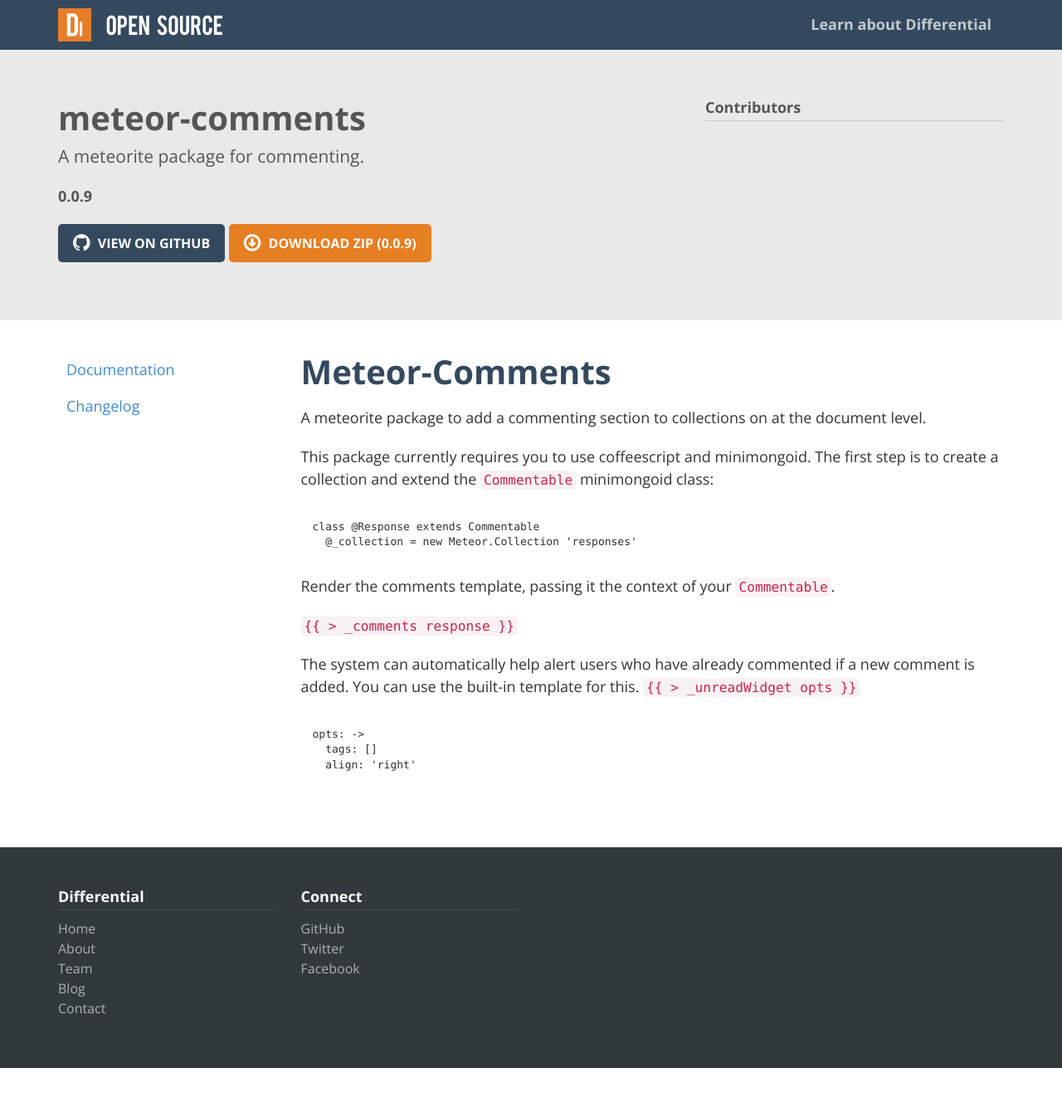
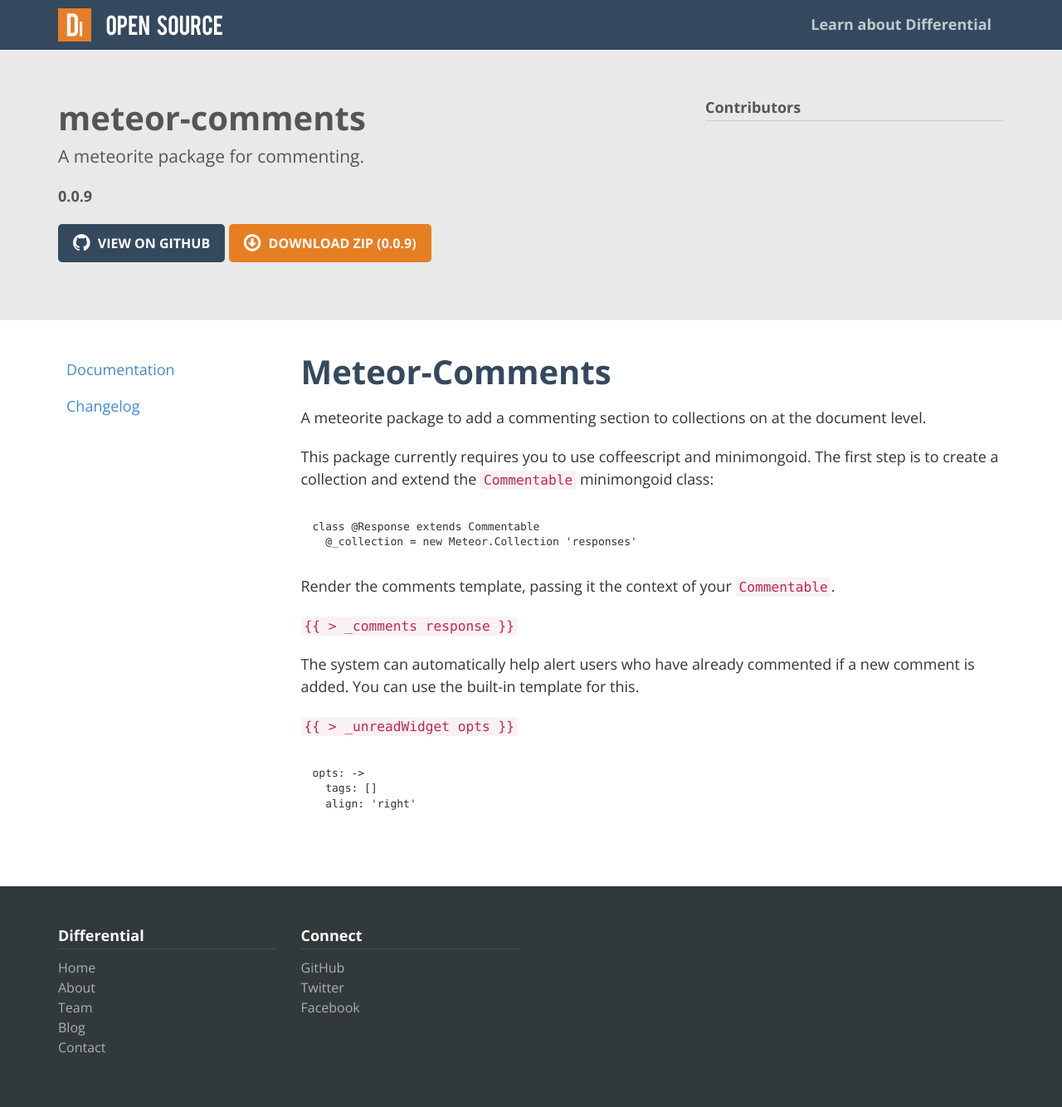
Before and after one commit to Differential/meteor-comments, a Jekyll site: the page built from index.markdown, in a window 1280 px wide. Shown: the whole page at 83% size. Built offline with Jekyll 4.4.1, drawn with Linux system fonts in a browser that asks for light colours; nearby versions of some CDN libraries; Markdown is read by kramdown in place of the engine named in the settings; before the commit the page ends 1287 px from its top, so only the background shows below that.

Commit message:
Update index.markdown

````diff
--- a/index.markdown
+++ b/index.markdown
@@ -21,11 +21,12 @@ class @Response extends Commentable
 
 Render the comments template, passing it the context of your `Commentable`.
 
-{% assign comments = '{{ > _comments response }}' %} {% assign unread = '{{ > _unreadWidget opts }}' %}
+{% assign comments = '{{ > _comments response }}' %}
 `{{ comments }}`
 
 
 The system can automatically help alert users who have already commented if a new comment is added.  You can use the built-in template for this.
+{% assign unread = '{{ > _unreadWidget opts }}' %}
 `{{ unread }}`
 
 ```
````
